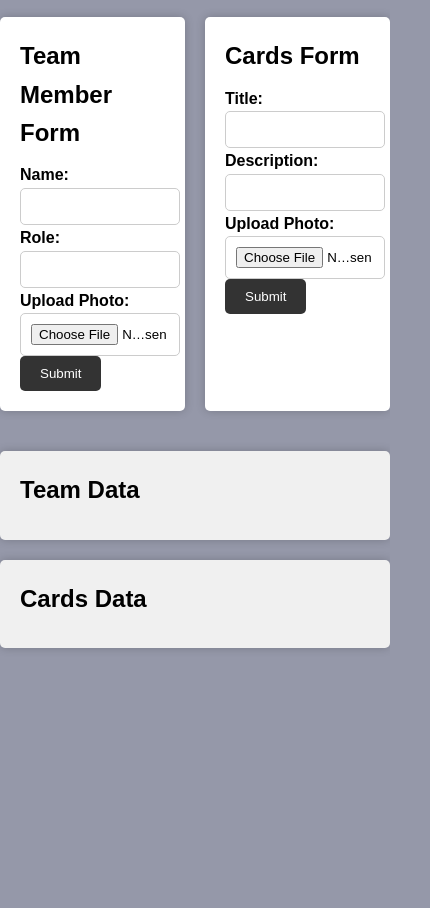
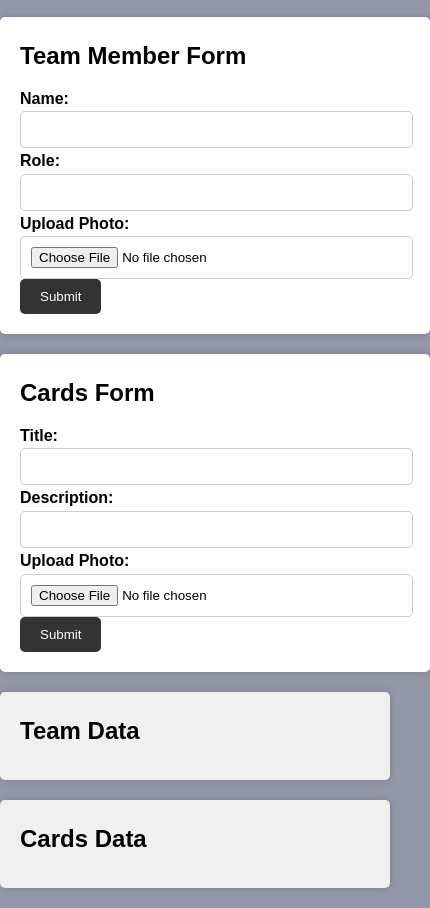
Before and after one commit to ibrahim99035/SA_COM, a website: page views/admin.html in a window 390 px wide. Shown: the part 74-982 px from the top of the page, 430 px wide, since content can reach past the window. Before the commit the page ends 844 px from the top, so only its background shows below. Drawn offline with Linux system fonts and the light colour scheme; no server answers.

Commit message:
Admin Mobile Responsive

```diff
--- a/views/CSS/admin.css
+++ b/views/CSS/admin.css
@@ -17,6 +17,10 @@ h1 {
 }
 
 /* Style for forms */
+#formsContainer{
+    display: flex; gap: 20px;
+}
+
 form {
     max-width: 400px; /* Set a maximum width for the forms */
     margin: 0 auto; /* Center the forms horizontally */
@@ -120,6 +124,10 @@ h3, p {
 
 @media (max-width: 768px) {
     /* Stacked layout for forms on mobile devices */
+    #formsContainer{
+        display: block;
+    }
+
     #teamForm, #cardsForm {
         width: 100%;
         margin-bottom: 20px;
--- a/views/admin.html
+++ b/views/admin.html
@@ -9,7 +9,7 @@
 <body>
     <h1>Admin Interface</h1>
 
-    <div style="display: flex; gap: 20px;">
+    <div id="formsContainer">
         <form id="teamForm">
             <h2>Team Member Form</h2>
             <label for="teamName">Name:</label>
```
